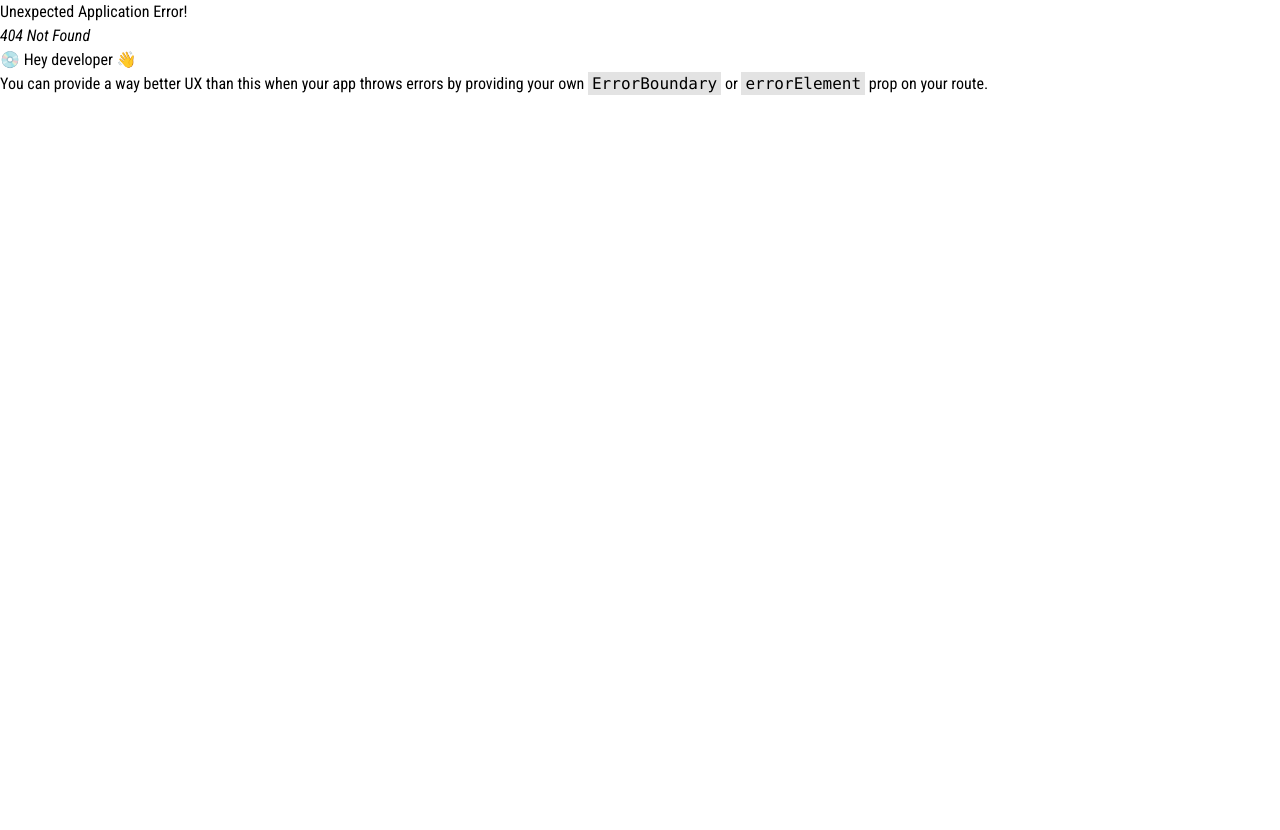
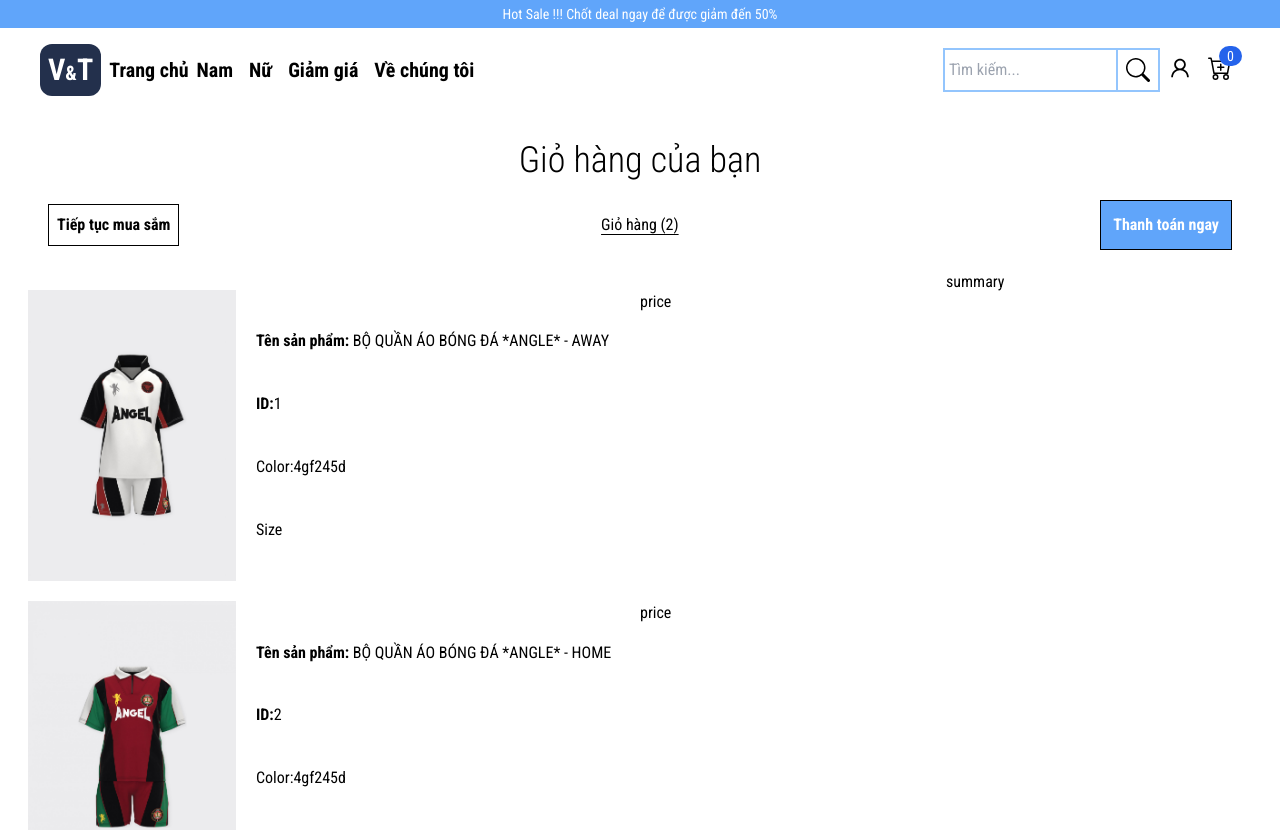
Before and after one commit to phanchivinh/online-shop, a React (Create React App) app: page /cart in a window 1280 px wide. Before the commit this address had no page. Shown: the top 830 px of the page. Before the commit the page ends 800 px from the top, so only its background shows below. Built offline with nearby package versions, Linux system fonts and the light colour scheme.

Commit message:
first look of shop frontend

```diff
--- a/public/index.html
+++ b/public/index.html
@@ -24,7 +24,7 @@
       work correctly both with client-side routing and a non-root public URL.
       Learn how to configure a non-root public URL by running `npm run build`.
     -->
-    <title>React App</title>
+    <title>V&T Shop</title>
   </head>
   <body>
     <noscript>You need to enable JavaScript to run this app.</noscript>
--- a/src/App.js
+++ b/src/App.js
@@ -5,6 +5,7 @@ import Products from "./pages/Products";
 import Product from "./pages/Product";
 import Login from "./pages/Login";
 import Register from "./pages/Register";
+import CartPage from "./pages/CartPage";
 
 import Navbar from './components/Navbar'
 import Footer from './components/Footer'
@@ -46,6 +47,10 @@ const router = createBrowserRouter([
         path:'/register',
         element: <Register />
       },
+      {
+        path:'/cart',
+        element: <CartPage />
+      }
     ],
   },
 ])
--- a/src/components/Category.jsx
+++ b/src/components/Category.jsx
@@ -4,7 +4,10 @@ import { categoryBanners } from '../assets/image'
 
 const Category = () => {
   return (
-    <div className='py-16 sm:px-14 2xl:px-96'>
+    <div className='pt-8 pb-16 sm:px-14 2xl:px-96 bg-blue-50'>
+        <div className='flex justify-center items-center mb-12'>
+                <h2 className='text-lg sm:text-2xl font-bold'>BỘ SƯU TẬP</h2>
+        </div>
         {/* Container */}
         <div className='font-playfairDisplay flex flex-col justify-center items-center md:flex-row gap-10 '>
             {/* Women category */}
--- a/src/components/FeaturedProducts.jsx
+++ b/src/components/FeaturedProducts.jsx
@@ -63,9 +63,9 @@ const FeaturedProducts = () => {
     ]
 
     return (
-        <div className='my-10 mx-4 sm:m-10 2xl:mx-96'>
+        <div className='mt-[-80px] sm:mt-[-100px] mb-10 mx-4 sm:m-10 2xl:mx-96'>
             <div className='flex justify-center items-center mb-12'>
-                <h2 className='text-2xl font-bold'>SẢN PHẨM NỔI BẬT</h2>
+                <h2 className='text-lg sm:text-2xl font-bold'>SẢN PHẨM NỔI BẬT</h2>
             </div>
             {/* product list */}
             <div className='grid grid-cols-2 sm:grid-cols-3 lg:grid-cols-4 gap-2 sm:gap-5 md:gap-12'>
--- a/src/components/Footer.jsx
+++ b/src/components/Footer.jsx
@@ -26,7 +26,7 @@ const Footer = () => {
               <ul className='mt-4'>
                 <li className='text-sm sm:text-base'><p>Địa chỉ: 123 Nguyễn Hữu Thọ, Tân Phong, Quận 7, Tp.Hồ Chí Minh</p></li>
                 <li className='text-sm sm:text-base'><p>Số điện thoại: 0123456789</p></li>
-                <li className='text-sm sm:text-base'><p>Email: vtstore@gmail.com</p></li>
+                <li className='text-sm sm:text-base'><p>Email: vinhtrietshop@gmail.com</p></li>
               </ul>
               {/* Icons */}
               <div className='mt-4 flex max-[350px]:flex-wrap gap-4'>
--- a/src/components/Navbar.jsx
+++ b/src/components/Navbar.jsx
@@ -16,7 +16,7 @@ const Navbar = () => {
   const showSidebar = () => setSidebar(!sidebar)
 
   return (
-    <div className='navbar py-2 px-4 md:py-4 md:px-10 z-10'>
+    <nav className='navbar py-2 px-4 md:py-4 md:px-10 z-10'>
       {/* Wrapper */}
       <div className='flex justify-between items-center '>
         <AiOutlineMenu className='text-2xl md:hidden cursor-pointer' onClick={showSidebar}/>
@@ -31,8 +31,18 @@ const Navbar = () => {
             </span>
           </Link>
           <ul className='hidden md:flex items-center'>
+            <li className='font-bold text-xl hover:opacity-70'><Link to=''>Trang chủ</Link></li>
             <li className='group/item mx-2 relative'>
               <Link to='' className='font-bold text-xl hover:opacity-70'>Nam</Link>
+              <ul className='z-10 absolute shadow-md shadow-black top-14 bg-white group-hover/item:block hidden'>
+                <li className='text-sm min-w-[150px] p-2 group-hover/item:block border-b border-gray '><Link to=''>Tất cả sản phẩm</Link></li>
+                <li className='text-sm min-w-[150px] p-2 group-hover/item:block border-b border-gray '><Link to=''>Áo thun</Link></li>
+                <li className='text-sm min-w-[150px] p-2 group-hover/item:block border-b border-gray '><Link to=''>Quần</Link></li>
+                <li className='text-sm min-w-[150px] p-2 group-hover/item:block border-b border-gray '><Link to=''>Phụ kiện</Link></li>
+              </ul>
+            </li>
+            <li className='group/item mx-2 relative'>
+              <Link to='' className='font-bold text-xl hover:opacity-70'>Nữ</Link>
               <ul className='z-10 absolute shadow-md shadow-black top-14 bg-white group-hover/item:block hidden'>
                 <li className='text-sm min-w-[150px] p-2 group-hover/item:block border-b border-gray '><Link to=''>Tất cả sản phẩm</Link></li>
                 <li className='text-sm min-w-[150px] p-2 group-hover/item:block border-b border-gray '><Link to=''>Áo thun</Link></li>
@@ -55,7 +65,7 @@ const Navbar = () => {
             <input type='text' placeholder='Tìm kiếm...' className='outline-none px-1 border-r-2 border-r-blue-300'/>
             <div className='m-2 text-2xl hover:text-blue-500 cursor-pointer'><BsSearch /></div>
           </div>
-          <Link to='/login' className='m-2 text-2xl hover:text-blue-500 cursor-pointer'><AiOutlineUser /></Link>
+          <Link to='/login' className='hidden md:block m-2 text-2xl hover:text-blue-500 cursor-pointer'><AiOutlineUser /></Link>
           <div className='m-2 text-2xl relative hover:text-blue-500 cursor-pointer' onClick={() => cartRef.current.setOpenCart(true)}>
             <BsCartPlus />
             <span className='absolute top-[-10px] right-[-10px] text-sm bg-blue-600 text-white px-2 rounded-full'>0</span>
@@ -70,7 +80,7 @@ const Navbar = () => {
 
       {/* Modal mobile menu */}
       {/* {sidebar && <div className='fixed md:hidden w-screen h-screen top-0 left-0 bg-black/70 z-10' />} */}
-      <div className={`fixed md:hidden z-20 w-[60vw] sm:w-[380px] h-screen bg-white top-0 duration-300 ease-linear ${sidebar ? 'left-0' : 'left-[-110%]' }`}>
+      <div className={`fixed md:hidden z-20 w-screen h-screen bg-white top-0 duration-300 ease-linear ${sidebar ? 'left-0' : 'left-[-110%]' }`}>
         <AiOutlineClose className='absolute text-2xl right-3 top-3 cursor-pointer' onClick={showSidebar} />
         {/* User */}
         <div className='mt-8 px-4 text-xl'>
@@ -104,7 +114,7 @@ const Navbar = () => {
 
       {/* Cart */}
       <Cart ref={cartRef} />
-    </div>
+    </nav>
   )
 }
 
--- /dev/null
+++ b/src/pages/CartPage.jsx
@@ -0,0 +1,70 @@
+import React from 'react'
+import { products } from '../assets/image'
+
+const Cart = () => {
+
+  const data = [
+      {
+          id:1,
+          img:products[0],
+          img2:products[1],
+          title: 'BỘ QUẦN ÁO BÓNG ĐÁ *ANGLE* - AWAY',
+          desc: 'Đây là mô tả được viết tạm thời của item :BỘ QUẦN ÁO BÓNG ĐÁ *ANGLE* - AWAY',
+          price: 800000,
+      },
+      {
+          id:2,
+          img:products[2],
+          img2:products[3],
+          title: 'BỘ QUẦN ÁO BÓNG ĐÁ *ANGLE* - HOME',
+          desc: 'Đây là mô tả được viết tạm thời của item :BỘ QUẦN ÁO BÓNG ĐÁ *ANGLE* - HOME',
+          price: 800000,
+      },
+  ]
+  return (
+    <div className='p-7'>
+        {/* Title */}
+        <h1 className='text-4xl text-center font-light'>Giỏ hàng của bạn</h1>
+
+        {/* Top */}
+        <div className='flex items-center justify-between p-5'>
+            <button className='p-2 font-semibold cursor-pointer border border-black'>Tiếp tục mua sắm</button>
+            <div>
+              <span className='underline underline-offset-4 cursor-pointer'>Giỏ hàng (2)</span>
+            </div>
+            <button className='p-3 font-semibold cursor-pointer border border-black bg-blue-400 text-white'>Thanh toán ngay</button>
+        </div>
+
+        {/* Bottom */}
+        <div className='flex justify-between'>
+
+          {/* info */}
+          <div className='flex-[3]'>
+            {data?.map(item => (
+              <div key={`cart-${item.id}`} className='my-5 flex justify-between'>
+                {/* Product details */}
+                <div className='flex-[2] flex '>
+                    <img src={item.img} alt={`${item.id}`} className='w-52 h-auto' />
+                    {/* Details */}
+                    <div className='p-5 flex flex-col justify-around'>
+                        <span><b>Tên sản phẩm: </b>{item.title}</span>
+                        <span><b>ID:</b>{item.id}</span>
+                        <div>Color:4gf245d</div>
+                        <span>Size</span>
+                    </div>
+                </div>
+                  {/* Price detail */}
+                  <div className='flex-1'>
+                    price
+                  </div>
+              </div>
+            ))}
+          </div>
+          {/* Summary */}
+          <div className='flex-1'>summary</div>
+        </div>
+    </div>
+  )
+}
+
+export default Cart
```
